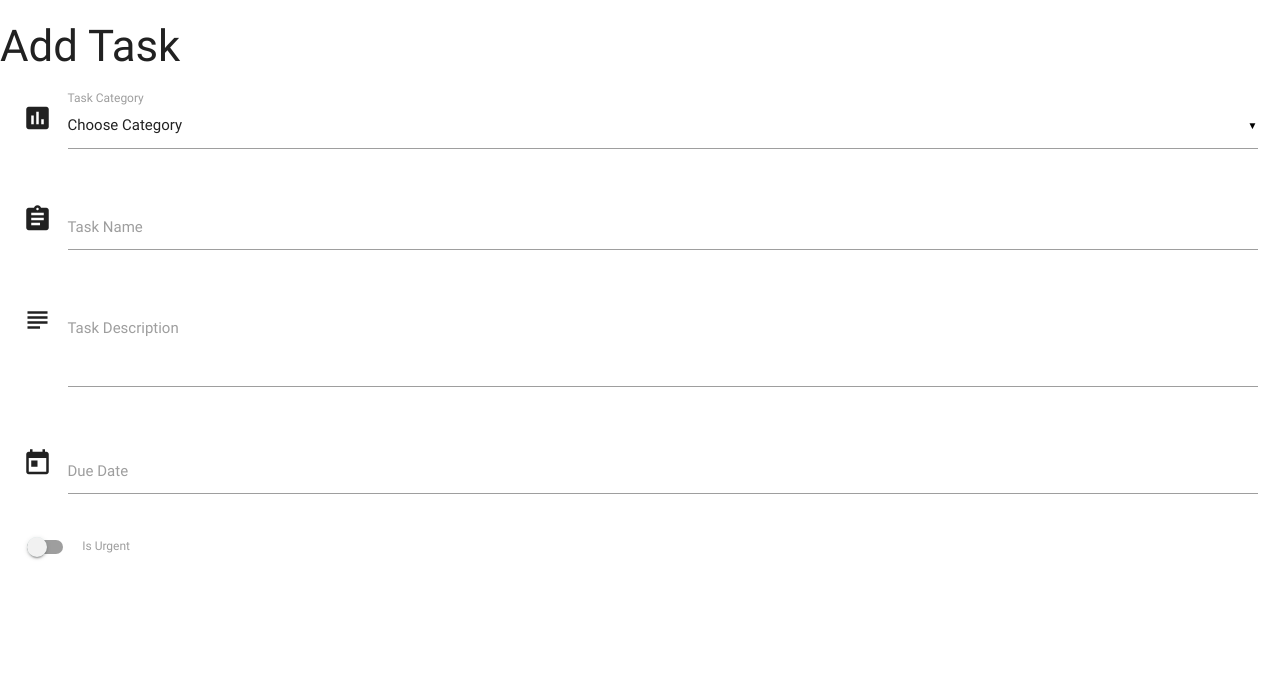
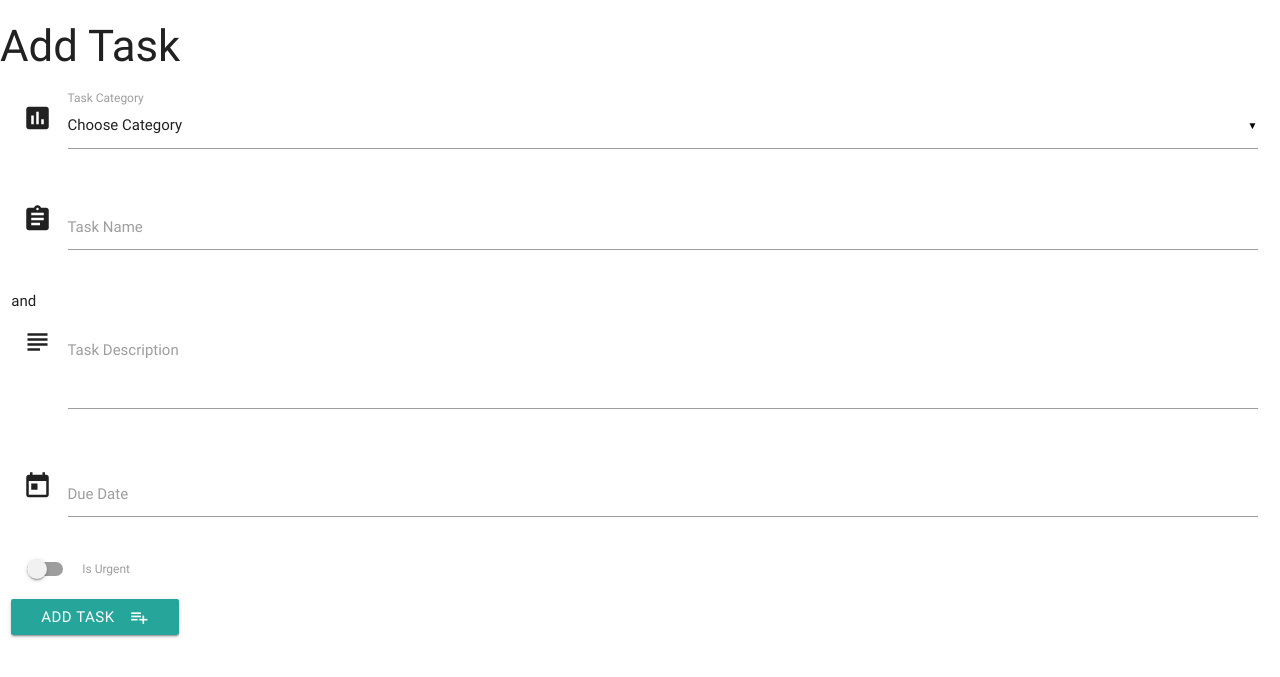
Before and after one commit to haithem2005/task-manager, a Flask app: page /add_task in a window 1280 px wide. Shown: the top 677 px of the page. Run offline with Flask 2, Linux system fonts and the light colour scheme; data that the repository does not hold is empty; some libraries are stand-ins or nearby versions.

Commit message:
adding submit button and add tasks to the data base

```diff
--- a/app.py
+++ b/app.py
@@ -21,6 +21,12 @@ def add_task():
     return render_template('addtask.html',
                            categories=mongo.db.categories.find())
 
+@app.route('/insert_task',methods=['POST'])
+def insert_task():
+    tasks = mongo.db.tasks
+    tasks.insert_one(request.form.to_dict())
+    return redirect(url_for('get_tasks'))
+
 
 if __name__ == '__main__':
     app.run(host=os.environ.get('IP'),
--- a/templates/addtask.html
+++ b/templates/addtask.html
@@ -2,7 +2,7 @@
 {% extends 'base.html' %} {% block content %}
 <h3>Add Task</h3>
 <div class="row">
-    <form action="" method="POST" class="col s12">
+    <form action="{{url_for('insert_task')}}" method="POST" class="col s12">
     <div class="row">
                 <div class="input-field col s12">
                     <i class="material-icons prefix">poll</i>
@@ -22,7 +22,7 @@
                 <label for="icon_prefix">Task Name</label>
             </div>
         </div>
-        <div class="row">
+        <div class="row">and
             <div class="input-field col s12">
                 <i class="material-icons prefix">subject</i>
                 <textarea name="task_description" id="task_description" class="materialize-textarea"></textarea>
@@ -45,6 +45,11 @@
                 </label>
             </div>
         </div>
+        <div class="row">
+        <button class="btn waves-effect waves-light" type="submit" name="action">Add Task
+          <i class="material-icons right">playlist_add</i>
+       </button>
+        </div>
     </form>
 </div>
 
```
